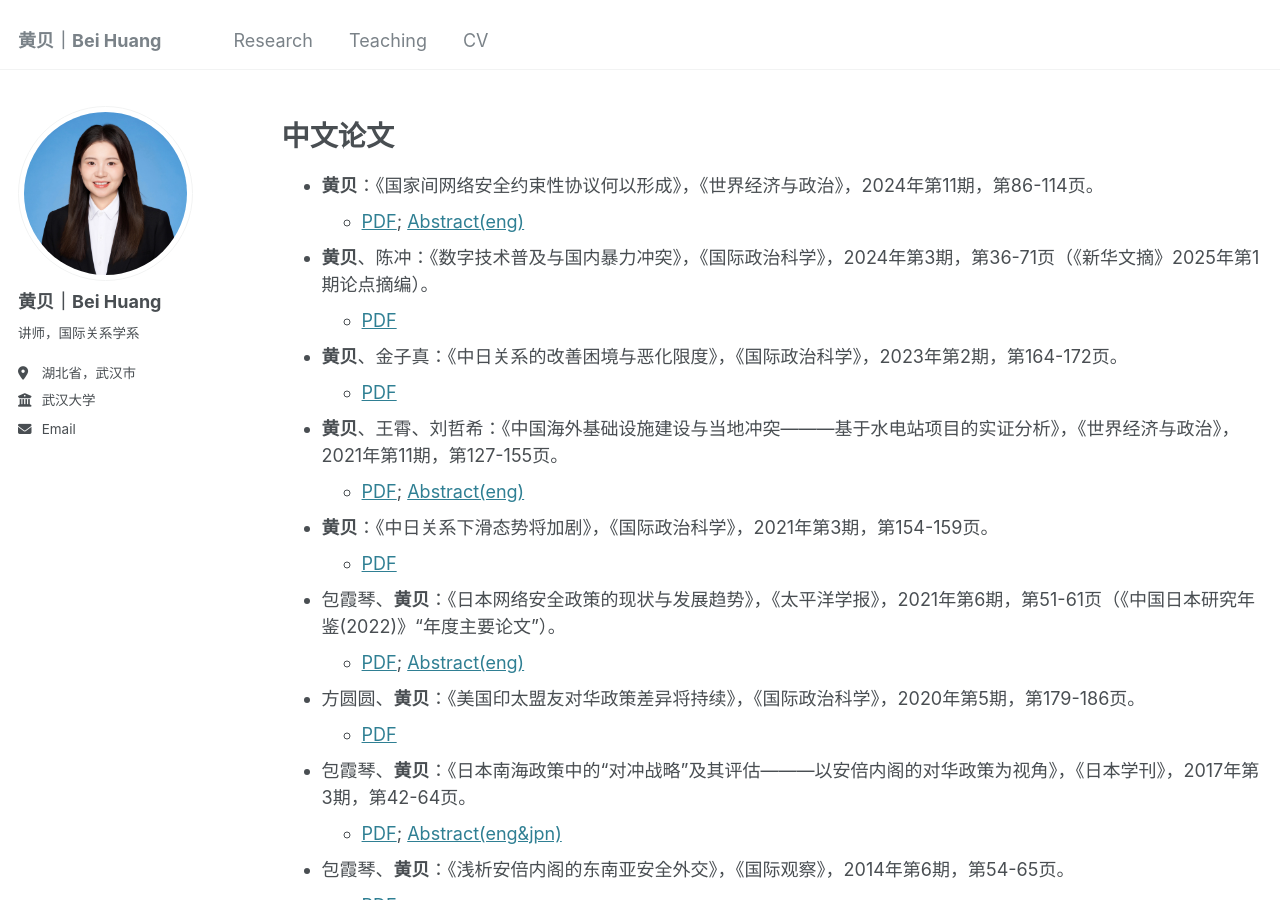
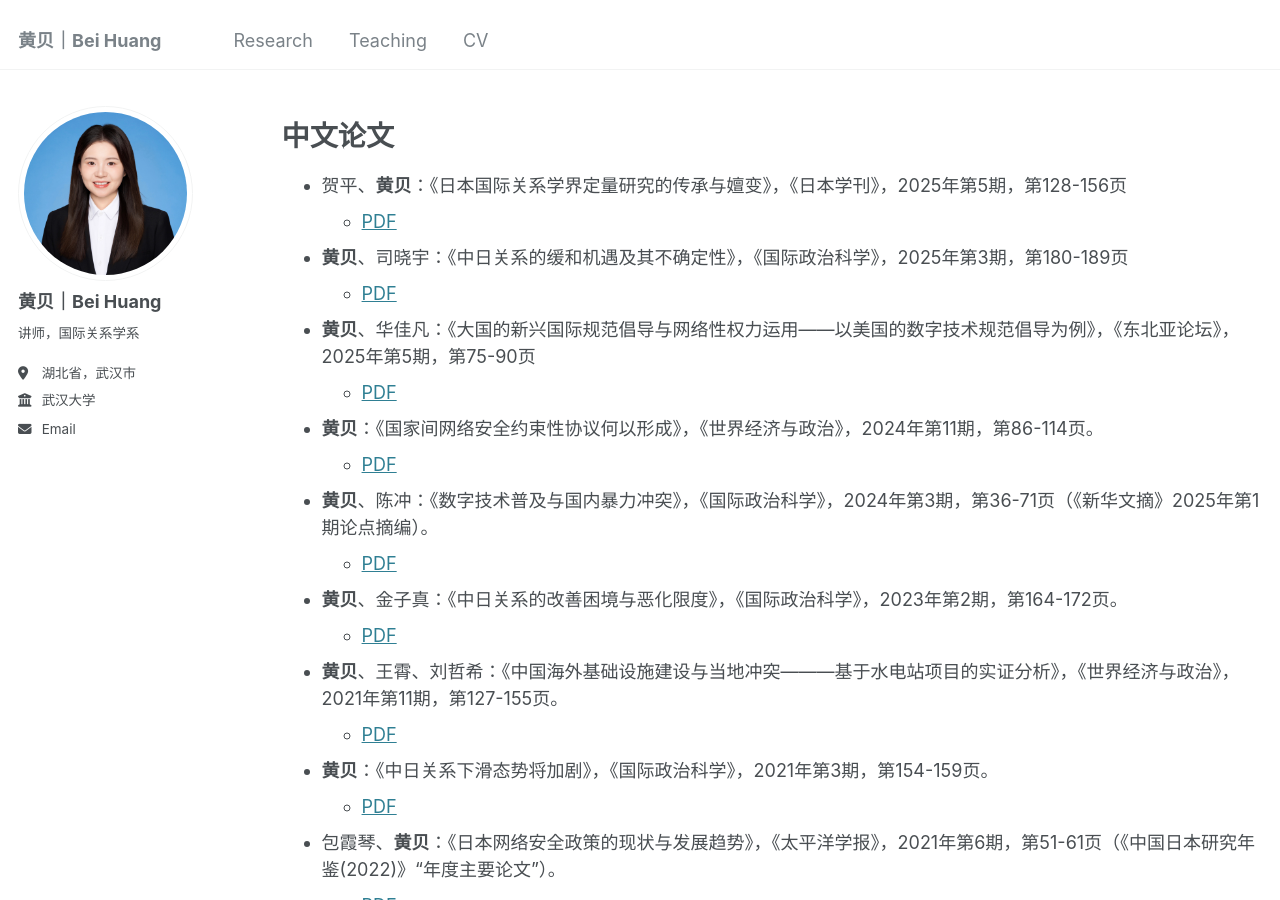
Before and after one commit to huangb5094/huangb5094.github.io, a Jekyll site: the page built from _pages/research.md, in a window 1280 px wide and 900 px high. Built offline with Jekyll 4.4.1, drawn with Linux system fonts in a browser that asks for light colours.

Commit message:
Update research.md

```diff
--- a/_pages/research.md
+++ b/_pages/research.md
@@ -10,22 +10,28 @@ redirect_from:
 
 中文论文
 ======
+* 贺平、**黄贝**：《日本国际关系学界定量研究的传承与嬗变》，《日本学刊》，2025年第5期，第128-156页
+    + [PDF](https://huangb5094.github.io/files/paper12.pdf)
+* **黄贝**、司晓宇：《中日关系的缓和机遇及其不确定性》，《国际政治科学》，2025年第3期，第180-189页
+    + [PDF](https://huangb5094.github.io/files/paper11.pdf)
+* **黄贝**、华佳凡：《大国的新兴国际规范倡导与网络性权力运用——以美国的数字技术规范倡导为例》，《东北亚论坛》，2025年第5期，第75-90页
+  + [PDF](https://huangb5094.github.io/files/paper10.pdf)
 * **黄贝**：《国家间网络安全约束性协议何以形成》，《世界经济与政治》，2024年第11期，第86-114页。
-  + [PDF](https://huangb5094.github.io/files/paper9.pdf); [Abstract(eng)](https://huangb5094.github.io/files/paper9-1.pdf)
+  + [PDF](https://huangb5094.github.io/files/paper9.pdf)
 * **黄贝**、陈冲：《数字技术普及与国内暴力冲突》，《国际政治科学》，2024年第3期，第36-71页（《新华文摘》2025年第1期论点摘编）。
   + [PDF](https://huangb5094.github.io/files/paper8.pdf)
 * **黄贝**、金子真：《中日关系的改善困境与恶化限度》，《国际政治科学》，2023年第2期，第164-172页。
   + [PDF](https://huangb5094.github.io/files/paper7.pdf)
 * **黄贝**、王霄、刘哲希：《中国海外基础设施建设与当地冲突———基于水电站项目的实证分析》，《世界经济与政治》，2021年第11期，第127-155页。
-  + [PDF](https://huangb5094.github.io/files/paper6.pdf); [Abstract(eng)](https://huangb5094.github.io/files/paper6-1.pdf)
+  + [PDF](https://huangb5094.github.io/files/paper6.pdf)
 * **黄贝**：《中日关系下滑态势将加剧》，《国际政治科学》，2021年第3期，第154-159页。
   + [PDF](https://huangb5094.github.io/files/paper5.pdf)
 * 包霞琴、**黄贝**：《日本网络安全政策的现状与发展趋势》，《太平洋学报》，2021年第6期，第51-61页（《中国日本研究年鉴(2022)》“年度主要论文”）。
-  + [PDF](https://huangb5094.github.io/files/paper4.pdf); [Abstract(eng)](https://huangb5094.github.io/files/paper4-1.pdf)
+  + [PDF](https://huangb5094.github.io/files/paper4.pdf)
 * 方圆圆、**黄贝**：《美国印太盟友对华政策差异将持续》，《国际政治科学》，2020年第5期，第179-186页。
   + [PDF](https://huangb5094.github.io/files/paper3.pdf)
 * 包霞琴、**黄贝**：《日本南海政策中的“对冲战略”及其评估———以安倍内阁的对华政策为视角》，《日本学刊》，2017年第3期，第42-64页。
-  + [PDF](https://huangb5094.github.io/files/paper2.pdf); [Abstract(eng&jpn)](https://huangb5094.github.io/files/paper2-1.pdf)
+  + [PDF](https://huangb5094.github.io/files/paper2.pdf)
 * 包霞琴、**黄贝**：《浅析安倍内阁的东南亚安全外交》，《国际观察》，2014年第6期，第54-65页。
   + [PDF](https://huangb5094.github.io/files/paper1.pdf)
 
```
